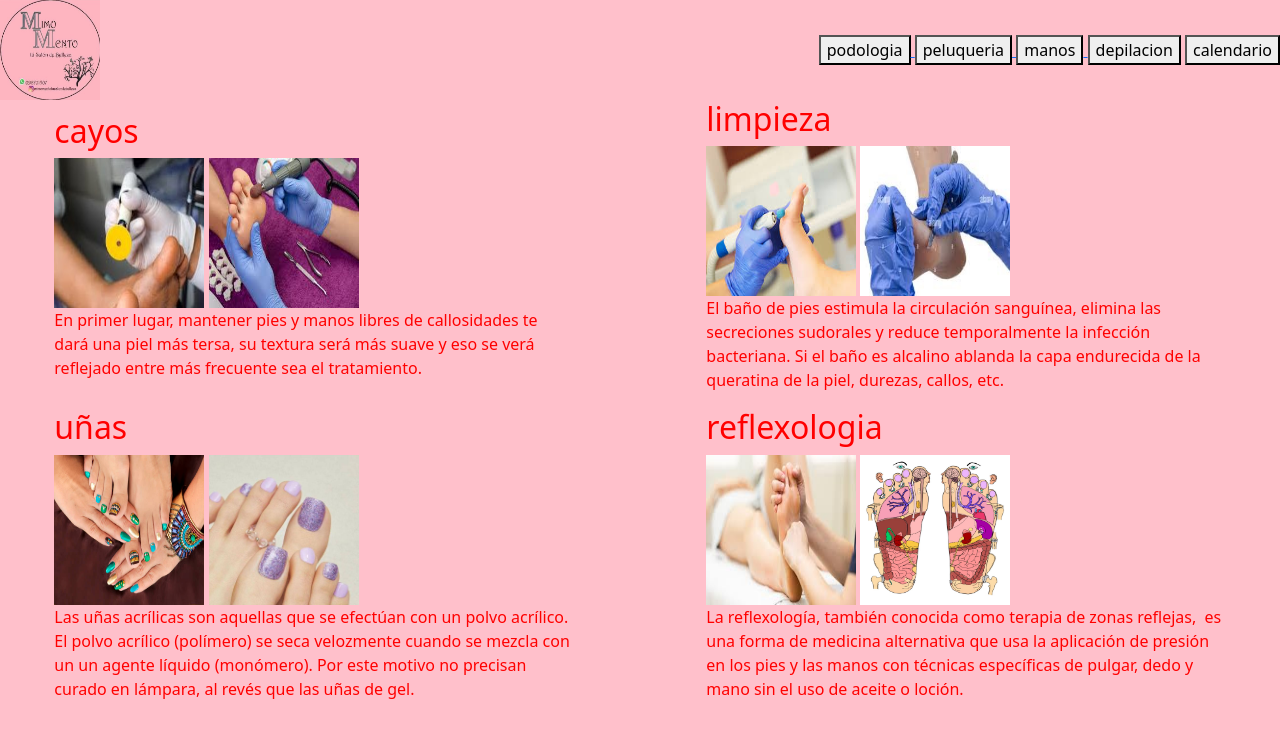
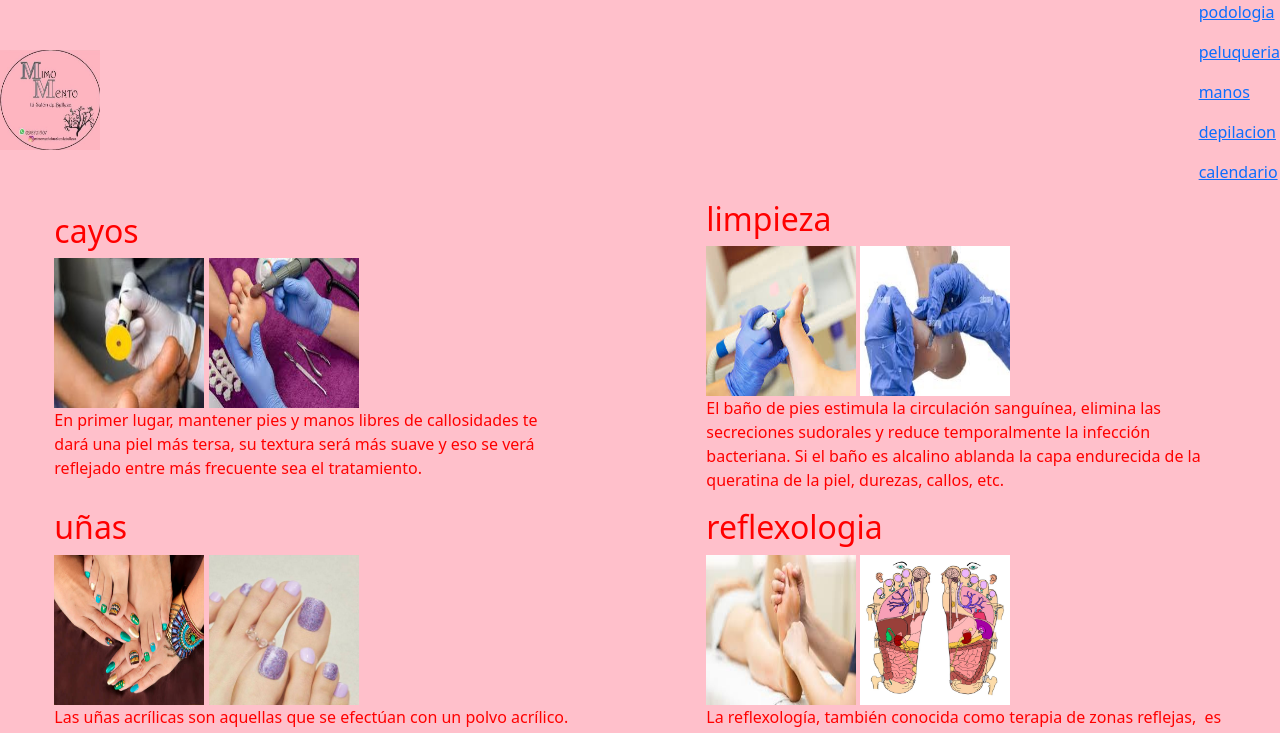
Before and after one commit to GonzaloRGhtml/PreEntrega2Rodriguez, a plain HTML site: page projecto-html/pages/podologia.html in a window 1280 px wide. Shown: the top 733 px of the page. Drawn offline with nearby package versions, Linux system fonts and the light colour scheme; files that its build step writes are made by us from their sources; files whose address does not match are found by name.

Commit message:
Update podologia.html

```diff
--- a/projecto-html/pages/podologia.html
+++ b/projecto-html/pages/podologia.html
@@ -12,14 +12,14 @@
 <body>
     <header class="row align-items-center justify-content-between">
         <a class="col-md-auto" href="inicio.html"><img src="img\logo-mimomento.jpg" width="100px" height="100px"
-                alt="profe la imagen no funca :´v"> </a>
-        <div class="col-md-auto">
-            <a href="podologia.html"> <button>podologia</button> </a>
-            <a href="peluqueria.html"><button>peluqueria</button> </a>
-            <a href="manos.html"><button>manos</button> </a>
-            <a href="depilacion.html"><button>depilacion</button></a>
-            <a href="calendario.html"><button>calendario</button></a>
-        </div>
+                alt="profe la imagen no funca :v"> </a>
+        <main class="col-md-auto">
+            <a href="podologia.html"> <p>podologia</p> </a>
+            <a href="peluqueria.html"><p>peluqueria</p> </a>
+            <a href="manos.html"><p>manos</p> </a>
+            <a href="depilacion.html"><p>depilacion</p></a>
+            <a href="calendario.html"><p>calendario</p></a>
+        </main>
     </header>
     <!-- parte superior -->
     <div class="row align-items-center justify-content-center">
```
